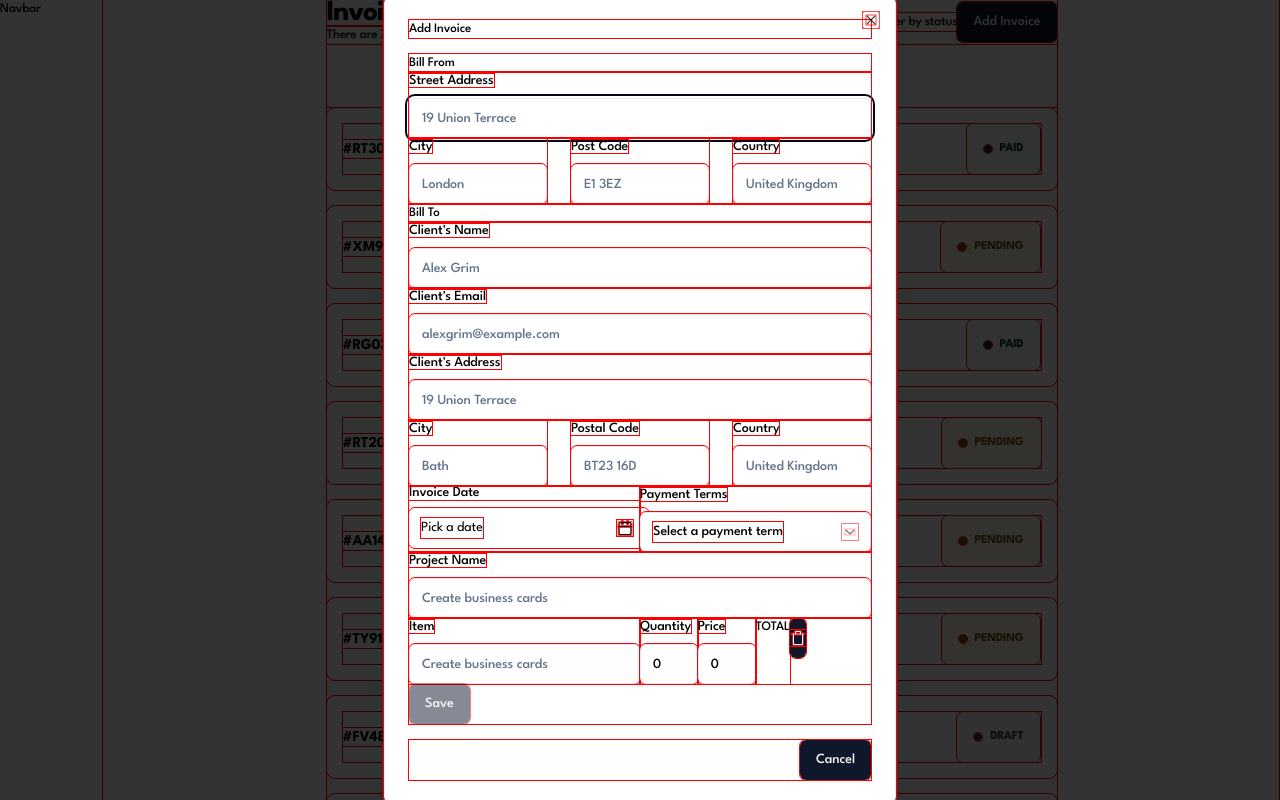
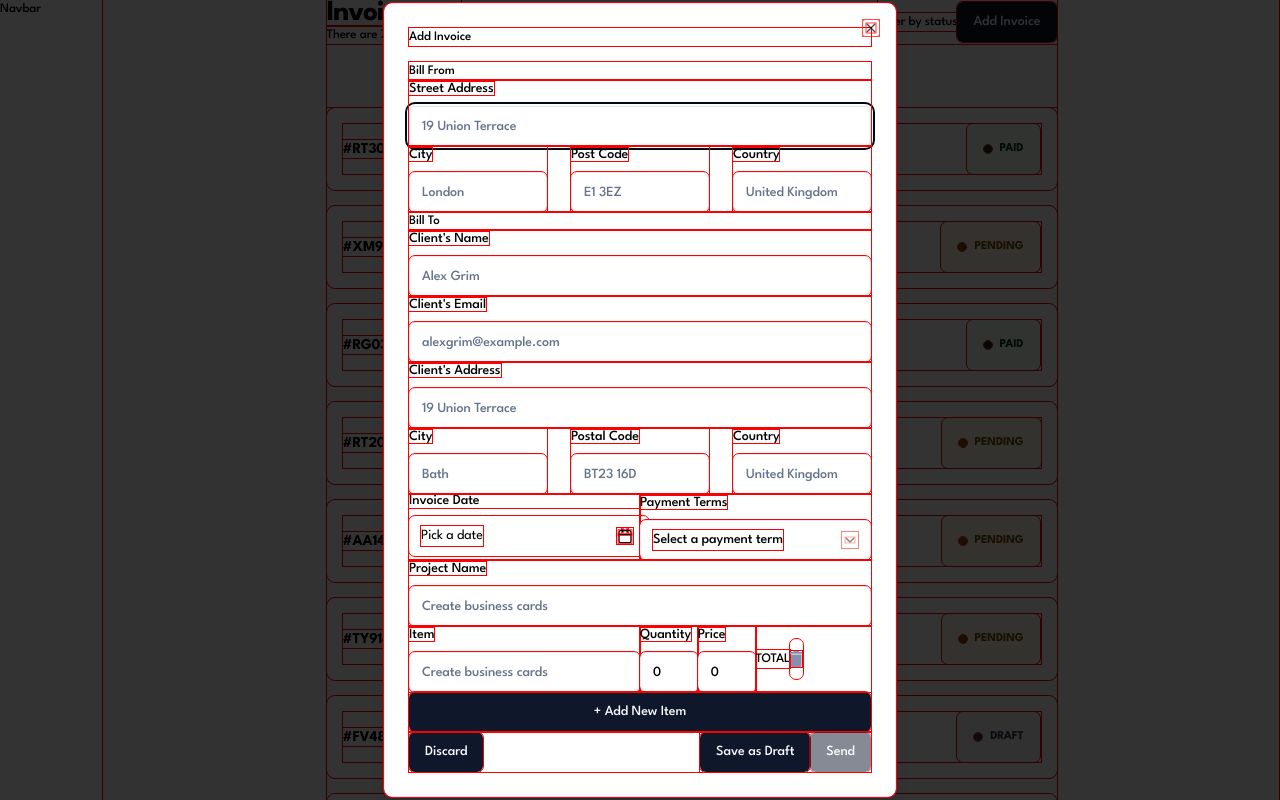
Before and after one commit to velvettouch1004/Invoicing-App, a Next.js app: page / in a window 1280 px wide. Both pictures are taken after a click on the button "Add Invoice". Shown: the top 800 px of the page. Built offline with nearby package versions, Linux system fonts and the light colour scheme.

Commit message:
Creates custom Icon component, adds further fields and buttons to form

```diff
--- a/components/AddInvoice.tsx
+++ b/components/AddInvoice.tsx
@@ -27,11 +27,6 @@ export default function AddInvoice() {
       <DialogContent>
         <DialogHeader>Add Invoice</DialogHeader>
         <InvoiceForm onSubmit={onSubmit} />
-        <DialogFooter>
-          <DialogClose asChild>
-            <Button>Cancel</Button>
-          </DialogClose>
-        </DialogFooter>
       </DialogContent>
     </Dialog>
   );
--- /dev/null
+++ b/components/Icon.tsx
@@ -0,0 +1,11 @@
+type IconProps = {
+  children: React.ReactNode;
+  svgProps: React.SVGProps<SVGSVGElement>;
+};
+export default function Icon({ children, svgProps }: IconProps) {
+  return (
+    <svg aria-hidden focusable={false} {...svgProps} className="icon">
+      {children}
+    </svg>
+  );
+}
--- a/components/InvoiceForm.tsx
+++ b/components/InvoiceForm.tsx
@@ -29,6 +29,7 @@ import {
 import { Button } from "./ui/button";
 import { Input } from "./ui/input";
 import { Calendar } from "./ui/calendar";
+import Icon from "./Icon";
 
 export const netPaymentData: NetPaymentDataType[] = [
   "1 Day",
@@ -348,6 +349,7 @@ export function InvoiceForm({ onSubmit }: InvoiceFormProps) {
             </FormItem>
           )}
         />
+        <div>
           <div className="grid grid-cols-1 md:grid-cols-2">
             <FormField
               control={form.control}
@@ -391,17 +393,41 @@ export function InvoiceForm({ onSubmit }: InvoiceFormProps) {
                   )}
                 />
               </div>
-            <div className="flex">
+              <div className="flex items-center">
                 <p>TOTAL</p>
-              <Button className="p-0 hover:bg-transparent">
-                <TrashIcon className="w-4 h-4" />
+                <Button className="p-0 bg-transparent hover:bg-transparent">
+                  <Icon
+                    svgProps={{
+                      width: "13",
+                      height: "16",
+                      viewBox: "0 0 13 16",
+                      fill: "none",
+                      xmlns: "http://www.w3.org/2000/svg",
+                    }}
+                  >
+                    <path
+                      id="Combined Shape"
+                      fill-rule="evenodd"
+                      clip-rule="evenodd"
+                      d="M8.47225 0L9.36117 0.888875H12.4722V2.66667H0.027832V0.888875H3.13892L4.02783 0H8.47225ZM2.6945 16C1.71225 16 0.916707 15.2045 0.916707 14.2222V3.55554H11.5834V14.2222C11.5834 15.2045 10.7878 16 9.80562 16H2.6945Z"
+                      fill="#888EB0"
+                    />
+                  </Icon>
                 </Button>
               </div>
             </div>
           </div>
+          <Button className="w-full">+ Add New Item</Button>
+        </div>
+        <div className="flex justify-between">
+          <Button>Discard</Button>
+          <div>
+            <Button>Save as Draft</Button>
             <Button type="submit" disabled={!isValid}>
-          Save
+              Send
             </Button>
+          </div>
+        </div>
       </form>
     </Form>
   );
```
Also changed, not shown: public/icons/trash.svg (added). Lines whose indentation alone changed are shown as unchanged.
